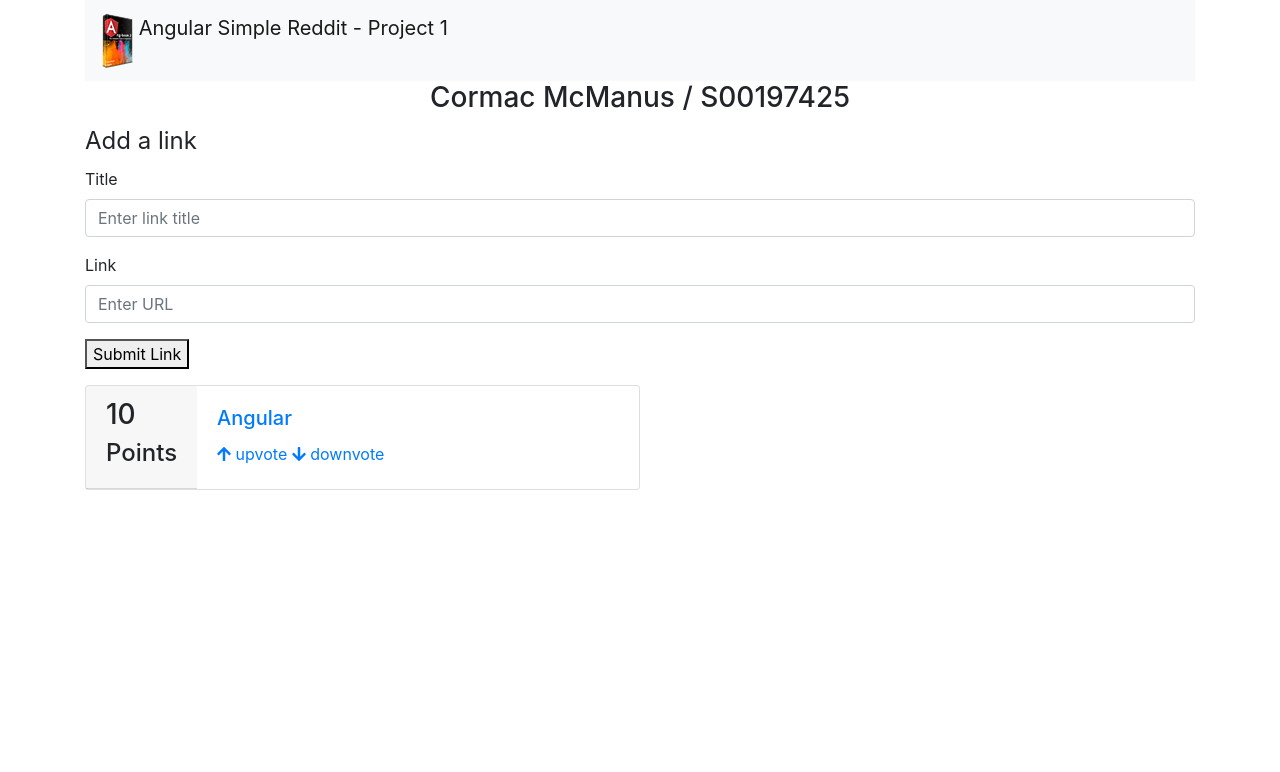
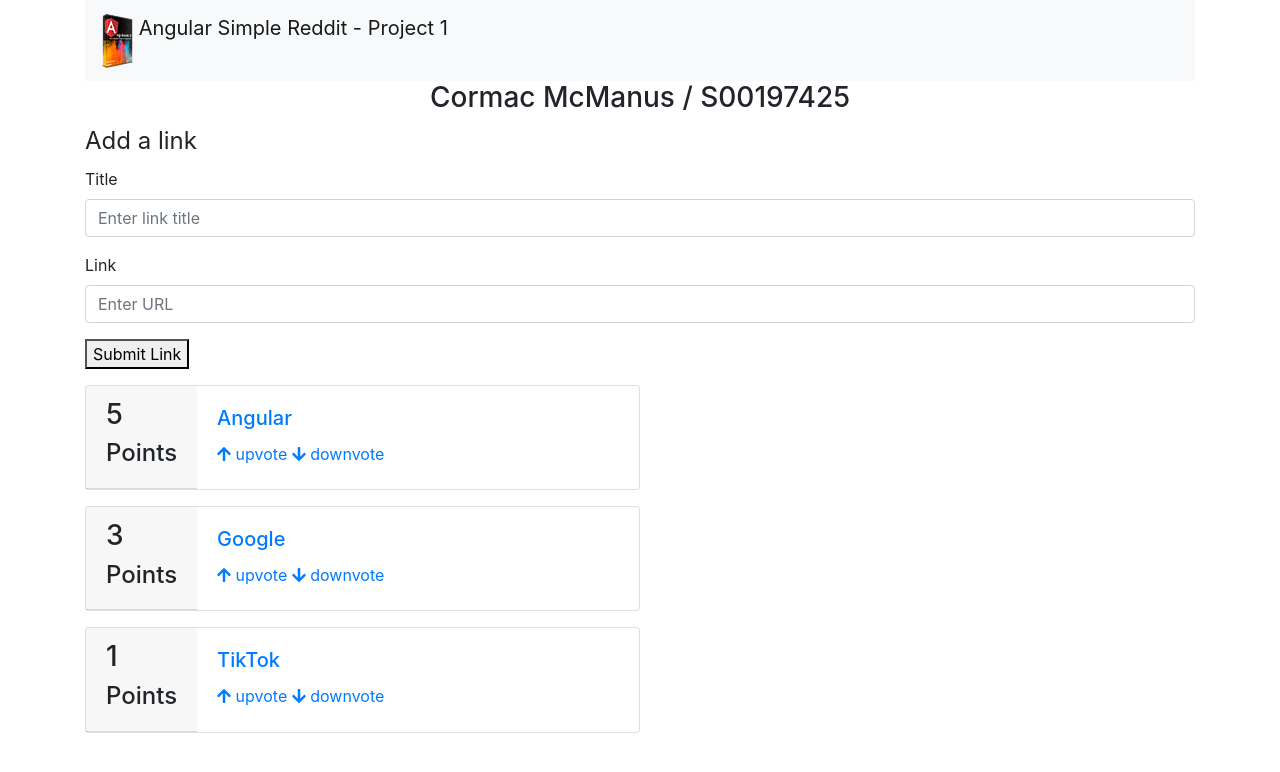
Before and after one commit to CormacMcManus00/my-reddit-app, an Angular app: page / in a window 1280 px wide. Shown: the top 772 px of the page. Built offline with nearby package versions, Linux system fonts and the light colour scheme.

Commit message:
added ability to add new articles

```diff
--- a/src/app/app.component.html
+++ b/src/app/app.component.html
@@ -18,4 +18,4 @@
   </fieldset>
 </form>
 
-<app-article></app-article>
+<app-article *ngFor="let article of articles" [article]="article"></app-article>
--- a/src/app/app.component.ts
+++ b/src/app/app.component.ts
@@ -1,4 +1,5 @@
 import { Component } from '@angular/core';
+import { Article } from './article/article.model';
 
 @Component({
   selector: 'app-root',
@@ -6,8 +7,20 @@ import { Component } from '@angular/core';
   styleUrls: ['./app.component.css']
 })
 export class AppComponent {
+  articles:Article[];
+
+  constructor() {
+    this.articles=[
+      new Article("Angular", "http://angular.io",5),
+      new Article("Google", "http://googl.com",3),
+      new Article("TikTok", "http://tiktok.com",1)
+    ];
+  }
   addArticle(title:HTMLInputElement, link:HTMLInputElement): Boolean {
-    console.log(`Adding Article Title: ${title.value} & Adding Article Link: ${link.value}`);
+    this.articles.push(new Article(title.value, link.value, 0));
+    title.value="";
+    link.value="";
+
     return false;
   }
 }
--- a/src/app/article/article.component.ts
+++ b/src/app/article/article.component.ts
@@ -1,4 +1,4 @@
-import { Component, OnInit } from '@angular/core';
+import { Component, OnInit, Input } from '@angular/core';
 import { Article } from './article.model';
 
 @Component({
@@ -8,10 +8,10 @@ import { Article } from './article.model';
 })
 export class ArticleComponent implements OnInit {
 
-article:Article;
+@Input() article:Article;
 
   constructor() {
-    this.article = new Article("Angular", "https://angular.io", 10);
+    //this.article = new Article("Angular", "https://angular.io", 10);
   }
 
   ngOnInit(): void {
@@ -24,7 +24,7 @@ article:Article;
   }
 
   voteDown(): boolean {
-    this.article.votes--;
+    this.article.voteDown();
     return false;
   }
 }
--- a/src/app/article/article.model.ts
+++ b/src/app/article/article.model.ts
@@ -9,13 +9,13 @@ export class Article {
       this.votes=votes;
     }
 
-    voteUp() {
+    voteUp(): boolean {
         this.votes ++;
         return false;
-      }
+    }
 
-      voteDown() {
+    voteDown() {
         this.votes--;
         return false;
-      }
+    }
 }
```
